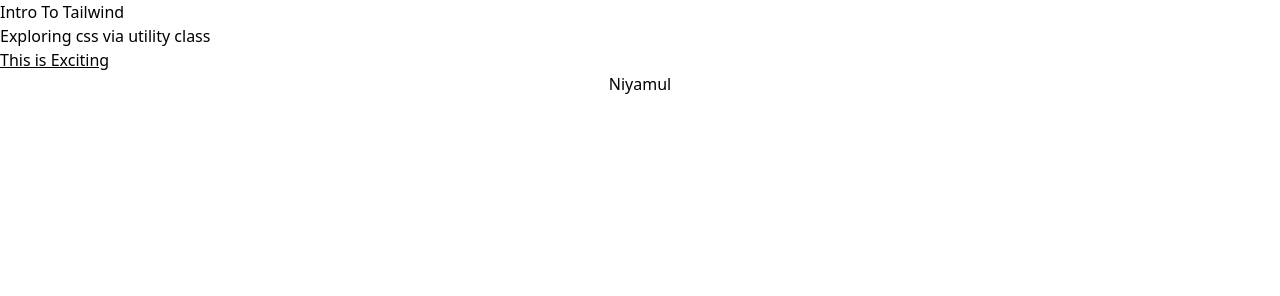
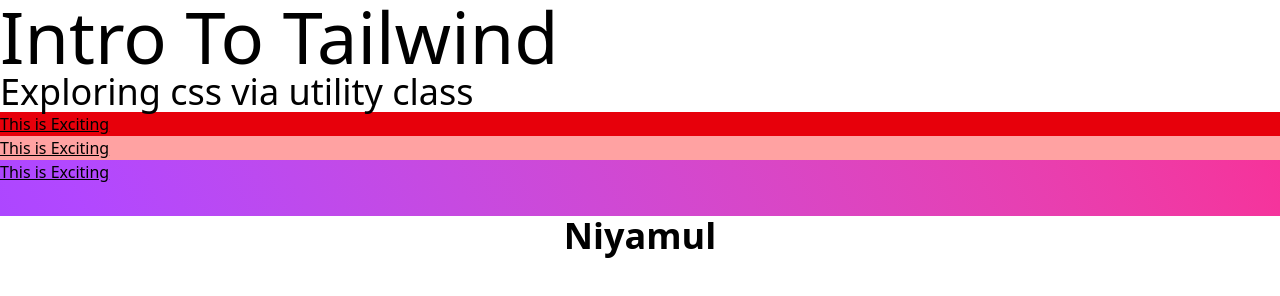
Before and after one commit to Niyamul-04/Intro-to-tailwind-css, a plain HTML site: page index.html in a window 1280 px wide. Drawn offline with nearby package versions, Linux system fonts and the light colour scheme.

Commit message:
Added Tailwind text size, background color

```diff
--- a/index.html
+++ b/index.html
@@ -8,15 +8,21 @@
 
 </head>
 <body>
-     <h1>
+     <h1 class="text-7xl">
         Intro To Tailwind
      </h1>
-     <h3>
+     <h3 class="text-4xl">
         Exploring css via utility class
      </h3>
-     <p class="underline">
+     <p class="underline bg-red-600">
         This is Exciting
      </p>
-     <p class="text-center">Niyamul</p>
+     <p class="underline bg-red-300">
+        This is Exciting
+     </p>
+     <p class="underline bg-red-200 h-14 bg-linear-65 from-purple-500 to-pink-500">
+        This is Exciting
+     </p>
+     <p class="text-center font-bold text-4xl ">Niyamul</p>
 </body>
 </html>
```
